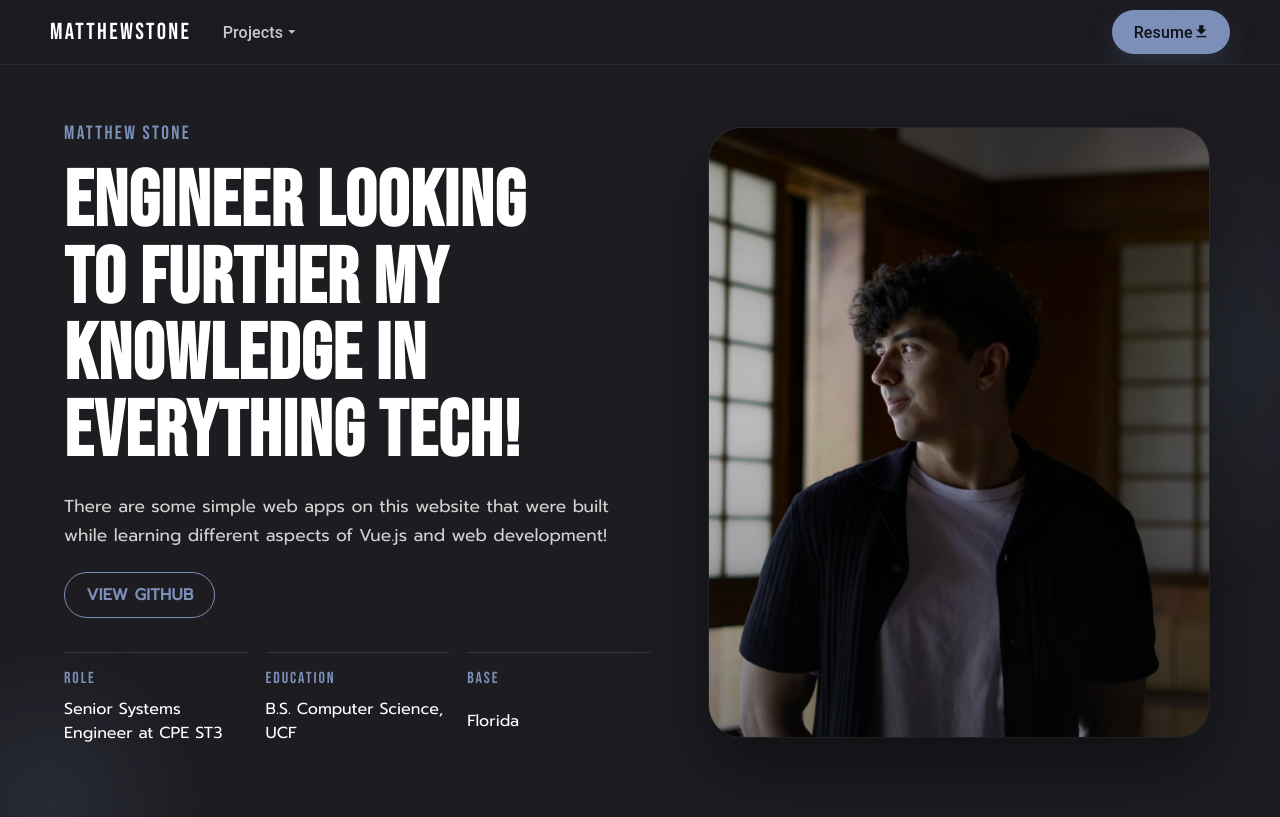
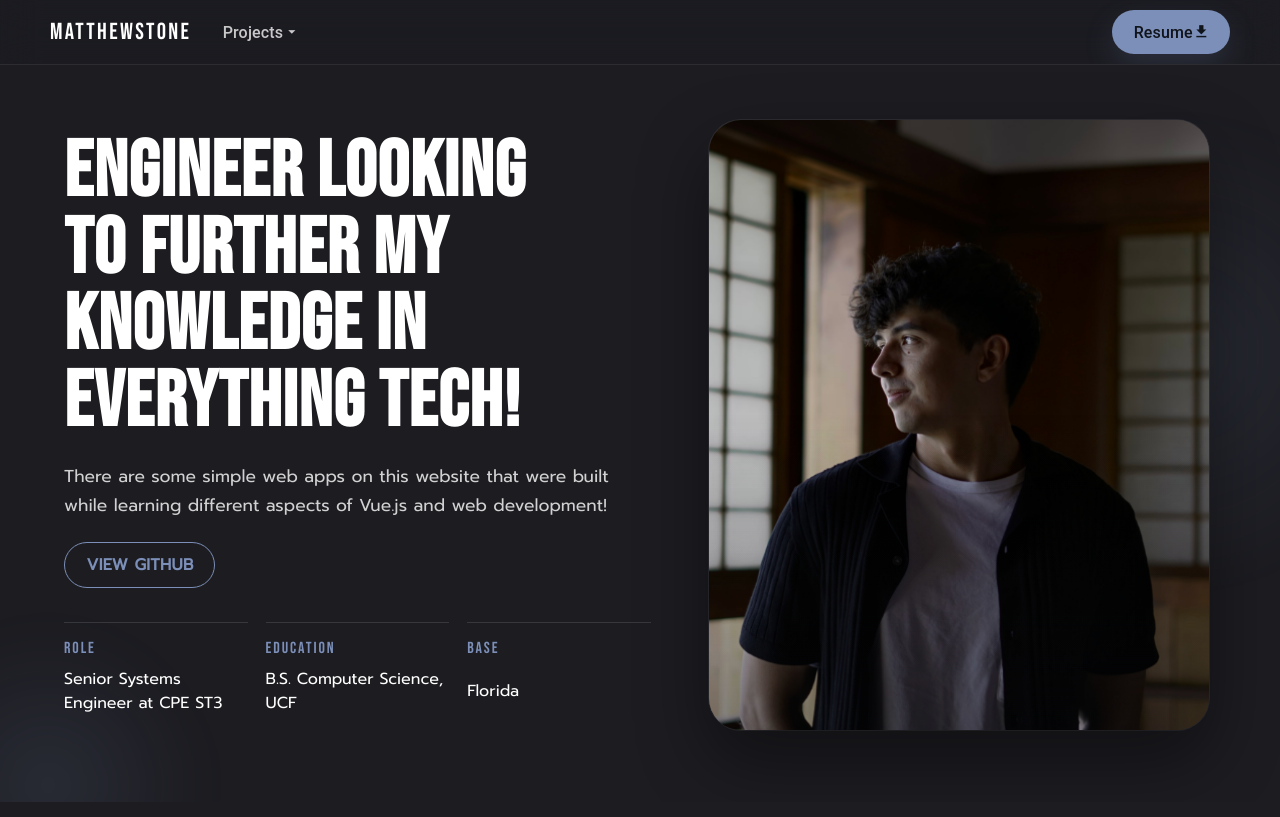
Before and after one commit to MatthewStonee/Personal-Site, a Vue app: page / in a window 1280 px wide. Built offline with nearby package versions, Linux system fonts and the light colour scheme.

Commit message:
Remove redundant hero kicker label
The "Matthew Stone" kicker above the headline repeated the nav brand
and added no information.

Co-Authored-By: Claude Sonnet 4.6 <noreply@anthropic.com>

```diff
--- a/src/views/Home.vue
+++ b/src/views/Home.vue
@@ -2,8 +2,7 @@
   <section class="home-hero">
     <div class="hero-shell">
       <div class="hero-copy">
-        <p class="hero-kicker hero-animate hero-animate-1">Matthew Stone</p>
-        <h1 class="hero-title hero-animate hero-animate-2">
+        <h1 class="hero-title hero-animate hero-animate-1">
           Engineer looking to further my knowledge in everything tech!
         </h1>
         <p class="hero-summary hero-animate hero-animate-3">
@@ -107,14 +106,6 @@
 
 .hero-copy {
   max-width: 620px;
-}
-
-.hero-kicker {
-  margin: 0 0 16px;
-  color: var(--accent-color);
-  font-family: "Bebas Neue", sans-serif;
-  font-size: clamp(1.05rem, 1.5vw, 1.35rem);
-  letter-spacing: 0.12em;
 }
 
 .hero-title {
```
